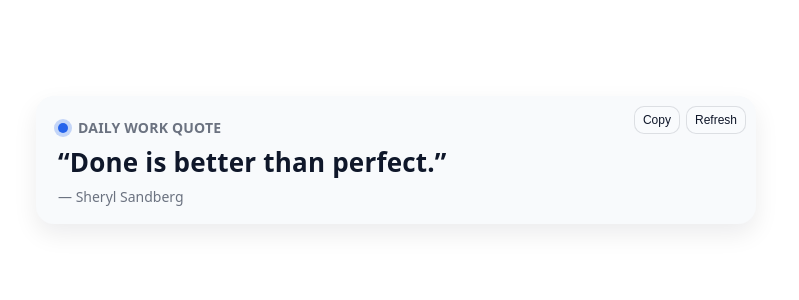
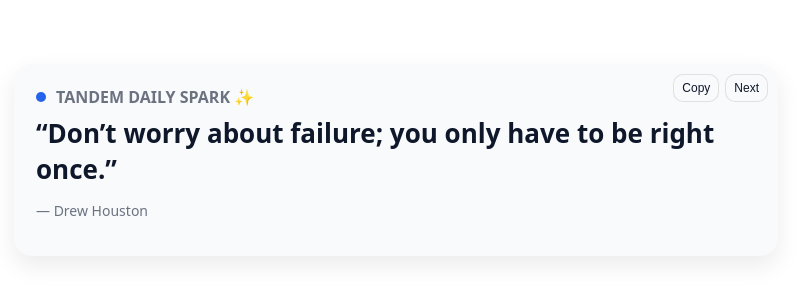
Before and after one commit to maryanne-tndm/daily-quote-widget, a plain HTML site: page public/index.html in a window 1280 px wide. Shown: the part 240-540 px from the top of the page, without its empty margins (244-1043 px from the left). Drawn offline with Linux system fonts and the light colour scheme.

Commit message:
Update index.html

```diff
--- a/public/index.html
+++ b/public/index.html
@@ -3,233 +3,140 @@
 <head>
   <meta charset="utf-8" />
   <meta name="viewport" content="width=device-width, initial-scale=1" />
-  <title>Daily Work Quote</title>
+  <title>Tandem Daily Spark ✨</title>
   <style>
     :root {
       --bg: #ffffff;
-      --fg: #0f172a; /* slate-900 */
-      --muted: #6b7280; /* gray-500 */
-      --card: #f8fafc; /* slate-50 */
-      --accent: #2563eb; /* blue-600 */
+      --fg: #0f172a;
+      --muted: #6b7280;
+      --card: #f8fafc;
+      --accent: #2563eb;
       --shadow: 0 10px 25px rgba(2, 6, 23, 0.08);
       --radius: 18px;
     }
     @media (prefers-color-scheme: dark) {
       :root {
         --bg: #0b1220;
-        --fg: #e5e7eb; /* gray-200 */
-        --muted: #94a3b8; /* slate-400 */
-        --card: #0f172a; /* slate-900 */
+        --fg: #e5e7eb;
+        --muted: #94a3b8;
+        --card: #0f172a;
         --shadow: 0 10px 25px rgba(0, 0, 0, 0.45);
       }
-    }
-
-    /* Theme overrides via URL params */
-    .theme-dark { --bg:#0b1220; --fg:#e5e7eb; --muted:#94a3b8; --card:#0f172a; }
-    .theme-light { --bg:#ffffff; --fg:#0f172a; --muted:#6b7280; --card:#f8fafc; }
-
-    html, body {
-      height: 100%;
     }
     body {
       margin: 0;
       background: var(--bg);
       color: var(--fg);
-      font-family: ui-sans-serif, system-ui, -apple-system, Segoe UI, Roboto, Ubuntu, Cantarell,
-        Noto Sans, Arial, "Apple Color Emoji", "Segoe UI Emoji";
+      font-family: ui-sans-serif, system-ui, -apple-system, Segoe UI, Roboto, Ubuntu, Cantarell, Noto Sans, Arial;
       display: grid;
       place-items: center;
+      height: 100vh;
     }
-
     .card {
       width: min(720px, 95vw);
-      box-sizing: border-box;
       background: var(--card);
       border-radius: var(--radius);
       box-shadow: var(--shadow);
-      padding: 22px 22px 18px 22px;
+      padding: 22px;
       position: relative;
-      overflow: clip;
     }
     .title {
       display: flex;
       align-items: center;
       gap: 10px;
       font-weight: 700;
-      letter-spacing: 0.2px;
       margin: 0 0 8px 0;
-      font-size: 14px;
+      font-size: 16px;
       color: var(--muted);
       text-transform: uppercase;
     }
-    .dot { width: 10px; height: 10px; border-radius: 50%; background: var(--accent); box-shadow: 0 0 0 4px color-mix(in oklab, var(--accent) 25%, transparent); }
+    .dot { width: 10px; height: 10px; border-radius: 50%; background: var(--accent); }
     blockquote {
       margin: 8px 0 2px 0;
       font-size: clamp(18px, 3.2vw, 26px);
       line-height: 1.35;
       font-weight: 600;
-      letter-spacing: 0.2px;
     }
-    .author {
-      margin: 6px 0 0 0;
-      font-size: 14px;
-      color: var(--muted);
-    }
-    .toolbar {
-      position: absolute;
-      top: 10px;
-      right: 10px;
-      display: flex;
-      gap: 6px;
-    }
-    .btn {
-      appearance: none;
-      border: 1px solid color-mix(in oklab, var(--fg) 12%, transparent);
-      background: color-mix(in oklab, var(--card) 80%, var(--bg));
-      color: var(--fg);
-      padding: 6px 8px;
-      border-radius: 10px;
-      font-size: 12px;
-      cursor: pointer;
-    }
+    .author { font-size: 14px; color: var(--muted); }
+    .toolbar { position: absolute; top: 10px; right: 10px; display: flex; gap: 6px; }
+    .btn { border: 1px solid rgba(0,0,0,0.1); background: var(--card); color: var(--fg); padding: 6px 8px; border-radius: 10px; font-size: 12px; cursor: pointer; }
     .btn:hover { filter: brightness(1.06); }
     .btn:active { transform: translateY(1px); }
-    .sr-only { position:absolute; width:1px; height:1px; padding:0; margin:-1px; overflow:hidden; clip:rect(0,0,0,0); white-space:nowrap; border:0; }
-    .fade-in { animation: fade 420ms ease-out; }
-    @keyframes fade { from { opacity: 0; translate: 0 2px; } to { opacity: 1; translate: 0 0; } }
   </style>
 </head>
 <body>
-  <div id="root" class="theme"></div>
+  <div id="root"></div>
+  <script>
+    const title = 'Tandem Daily Spark ✨';
+    const tz = 'America/New_York'; // Default EST
 
-  <script>
-    (function () {
-      const params = new URLSearchParams(location.search);
-      const theme = params.get('theme'); // "dark" | "light"
-      const accent = params.get('accent'); // URL encoded hex like %23FF6A00 or css color name
-      const title = params.get('title') || 'Daily Work Quote';
-      const source = (params.get('source') || 'local').toLowerCase(); // 'local' | 'api'
-      const tz = params.get('tz') || Intl.DateTimeFormat().resolvedOptions().timeZone;
-
-      // Apply theme
-      const root = document.getElementById('root');
-      if (theme === 'dark') root.classList.add('theme-dark');
-      if (theme === 'light') root.classList.add('theme-light');
-      if (accent) document.documentElement.style.setProperty('--accent', accent);
-
-      /** Local curated quotes — safe for work. Edit or add your own. */
     const LOCAL_QUOTES = [
-        { q: 'Small daily improvements lead to stunning results.', a: '— Robin Sharma' },
-        { q: 'Done is better than perfect.', a: '— Sheryl Sandberg' },
-        { q: 'What gets scheduled gets done.', a: '— Michael Hyatt' },
-        { q: 'Focus is the art of knowing what to ignore.', a: '— James Clear' },
-        { q: 'If it’s not on the calendar, it doesn’t exist.', a: '— Unknown' },
-        { q: 'Start where you are. Use what you have. Do what you can.', a: '— Arthur Ashe' },
-        { q: 'Slow is smooth, smooth is fast.', a: '— U.S. Navy SEALs maxim' },
-        { q: 'The secret to getting ahead is getting started.', a: '— Mark Twain' },
-        { q: 'Make it simple. Make it memorable.', a: '— Leo Burnett' },
-        { q: 'Quality means doing it right when no one is looking.', a: '— Henry Ford' },
+      { q: "Don’t worry about failure; you only have to be right once.", a: "— Drew Houston" },
+      { q: "Move fast and break things. Unless you are breaking stuff, you are not moving fast enough.", a: "— Mark Zuckerberg" },
+      { q: "Timing, perseverance, and ten years of trying will eventually make you look like an overnight success.", a: "— Biz Stone" },
+      { q: "If you’re not embarrassed by the first version of your product, you’ve launched too late.", a: "— Reid Hoffman" },
+      { q: "Stay self-funded as long as possible.", a: "— Garrett Camp" },
+      { q: "Chase the vision, not the money; the money will end up following you.", a: "— Tony Hsieh" },
+      { q: "The way to get started is to quit talking and begin doing.", a: "— Walt Disney" },
+      { q: "It’s fine to celebrate success but it is more important to heed the lessons of failure.", a: "— Bill Gates" },
+      { q: "In a startup, absolutely nothing happens unless you make it happen.", a: "— Marc Andreessen" },
+      { q: "Make every detail perfect and limit the number of details to perfect.", a: "— Jack Dorsey" },
+      { q: "You don’t learn to walk by following rules. You learn by doing, and by falling over.", a: "— Richard Branson" },
+      { q: "Every problem is a gift—without problems we would not grow.", a: "— Tony Robbins" },
+      { q: "Don’t play games that you don’t understand, even if you see lots of other people making money from them.", a: "— Tony Hsieh" },
+      { q: "Failure is simply the opportunity to begin again, this time more intelligently.", a: "— Henry Ford" },
+      { q: "When something is important enough, you do it even if the odds are not in your favor.", a: "— Elon Musk" },
+      { q: "Your most unhappy customers are your greatest source of learning.", a: "— Bill Gates" },
+      { q: "In the middle of difficulty lies opportunity.", a: "— Albert Einstein" },
+      { q: "Fortune favors the brave.", a: "— Virgil" },
+      { q: "Ideas are easy. Implementation is hard.", a: "— Guy Kawasaki" },
+      { q: "Winners are not afraid of losing. But losers are.", a: "— Robert Kiyosaki" },
+      { q: "Screw it, let’s do it.", a: "— Richard Branson" },
+      { q: "Opportunities don’t happen. You create them.", a: "— Chris Grosser" },
+      { q: "Don’t let the fear of losing be greater than the excitement of winning.", a: "— Robert Kiyosaki" },
+      { q: "The way to build something big is to start small.", a: "— Paul Graham" },
+      { q: "Do not be embarrassed by your failures, learn from them and start again.", a: "— Richard Branson" },
+      { q: "It always seems impossible until it’s done.", a: "— Nelson Mandela" },
+      { q: "Fall seven times and stand up eight.", a: "— Japanese Proverb" },
+      { q: "The last 10% it takes to launch something takes as much energy as the first 90%.", a: "— Rob Kalin" },
+      { q: "Courage is grace under pressure.", a: "— Ernest Hemingway" },
+      { q: "The secret of getting ahead is getting started.", a: "— Mark Twain" }
     ];
 
-      // Deterministic index from date
-      function indexForDate(dateISO, len) {
-        let h = 0;
-        for (let i = 0; i < dateISO.length; i++) h = Math.imul(31, h) + dateISO.charCodeAt(i) | 0;
-        return Math.abs(h) % len;
-      }
+    let idx = 0;
 
-      // Local storage helpers (cache per day & timezone)
-      function todayKey() {
-        const now = new Date();
-        try {
-          // Format date in the chosen timezone as YYYY-MM-DD
-          const fmt = new Intl.DateTimeFormat('en-CA', { timeZone: tz, year: 'numeric', month: '2-digit', day: '2-digit' });
-          const parts = fmt.formatToParts(now);
-          const y = parts.find(p=>p.type==='year').value;
-          const m = parts.find(p=>p.type==='month').value;
-          const d = parts.find(p=>p.type==='day').value;
-          return `${y}-${m}-${d}`;
-        } catch {
-          // Fallback to local date
-          return now.toISOString().slice(0,10);
-        }
-      }
-
-      async function getQuote() {
-        const key = `dq:${tz}:${todayKey()}`;
-        const cached = localStorage.getItem(key);
-        if (cached) return JSON.parse(cached);
-
-        let quote;
-        if (source === 'api') {
-          try {
-            // ZenQuotes daily endpoint; swap to any API you prefer.
-            const res = await fetch('https://zenquotes.io/api/today');
-            if (res.ok) {
-              const data = await res.json();
-              const item = Array.isArray(data) ? data[0] : data;
-              quote = { q: item.q || item.quote || 'Stay focused, stay kind.', a: `— ${item.a || item.author || 'Unknown'}` };
-            }
-          } catch (e) {
-            /* Network/API failed — fall back to local */
-          }
-        }
-
-        if (!quote) {
-          const idx = indexForDate(todayKey(), LOCAL_QUOTES.length);
-          quote = LOCAL_QUOTES[idx];
-        }
-
-        localStorage.setItem(key, JSON.stringify(quote));
-        return quote;
-      }
-
-      function msUntilNextLocalMidnight() {
-        const now = new Date();
-        const tzNow = new Date(now.toLocaleString('en-US', { timeZone: tz }));
-        const midnight = new Date(tzNow);
-        midnight.setHours(24,0,0,0);
-        return midnight - tzNow;
-      }
-
-      function render(quote) {
+    function render() {
+      const root = document.getElementById('root');
+      const quote = LOCAL_QUOTES[idx];
       root.innerHTML = `
-          <div class="card fade-in" role="group" aria-label="Daily quote">
+        <div class="card">
           <div class="toolbar">
-              <button class="btn" id="copy" title="Copy quote"><span class="sr-only">Copy</span>Copy</button>
-              <button class="btn" id="refresh" title="Refresh (new day)"><span class="sr-only">Refresh</span>Refresh</button>
+            <button class="btn" id="copy">Copy</button>
+            <button class="btn" id="next">Next</button>
           </div>
-            <h2 class="title"><span class="dot" aria-hidden="true"></span> ${title}</h2>
+          <h2 class="title"><span class="dot"></span> ${title}</h2>
           <blockquote>“${quote.q}”</blockquote>
           <p class="author">${quote.a}</p>
         </div>`;
 
-        document.getElementById('copy').onclick = async () => {
-          try { await navigator.clipboard.writeText(`${quote.q} ${quote.a}`); } catch {}
+      document.getElementById('copy').onclick = () => {
+        const text = `${quote.q} ${quote.a}`;
+        const ta = document.createElement('textarea');
+        ta.value = text;
+        document.body.appendChild(ta);
+        ta.style.position = 'fixed'; ta.style.opacity = '0';
+        ta.select();
+        document.execCommand('copy');
+        ta.remove();
       };
-        document.getElementById('refresh').onclick = () => {
-          // Clear cache and re-render (useful if embedding timezone or at midnight)
-          const keyPrefix = `dq:${tz}:`;
-          Object.keys(localStorage).forEach(k => { if (k.startsWith(keyPrefix)) localStorage.removeItem(k); });
-          boot();
+
+      document.getElementById('next').onclick = () => {
+        idx = (idx + 1) % LOCAL_QUOTES.length;
+        render();
       };
     }
 
-      async function boot() {
-        const q = await getQuote();
-        render(q);
-
-        // Auto-refresh at next midnight for the chosen timezone
-        const delay = msUntilNextLocalMidnight();
-        setTimeout(() => {
-          const keyPrefix = `dq:${tz}:`;
-          Object.keys(localStorage).forEach(k => { if (k.startsWith(keyPrefix)) localStorage.removeItem(k); });
-          boot();
-        }, Math.max(1000, delay));
-      }
-
-      boot();
-    })();
+    render();
   </script>
 </body>
 </html>
```
Lines whose indentation alone changed are shown as unchanged.
